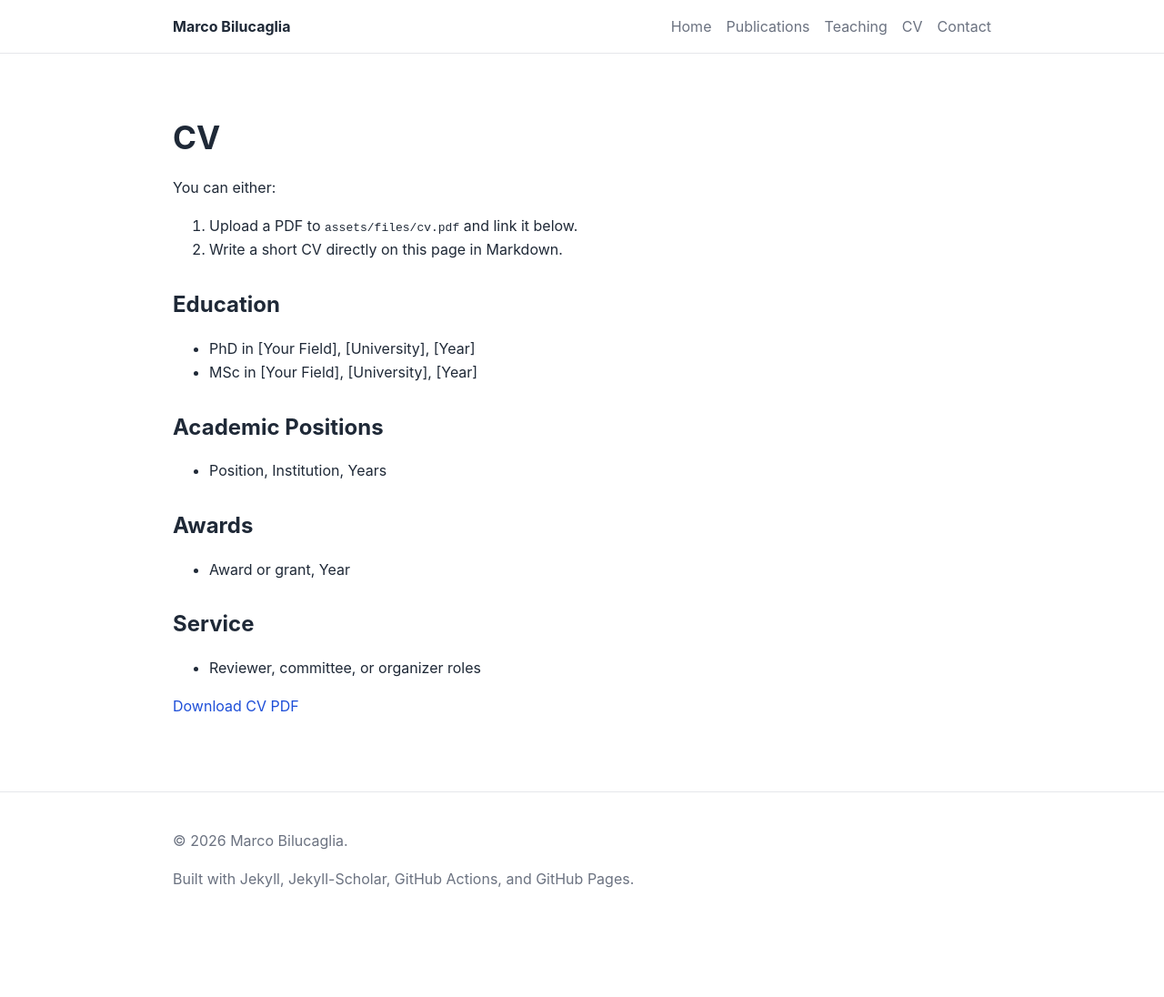
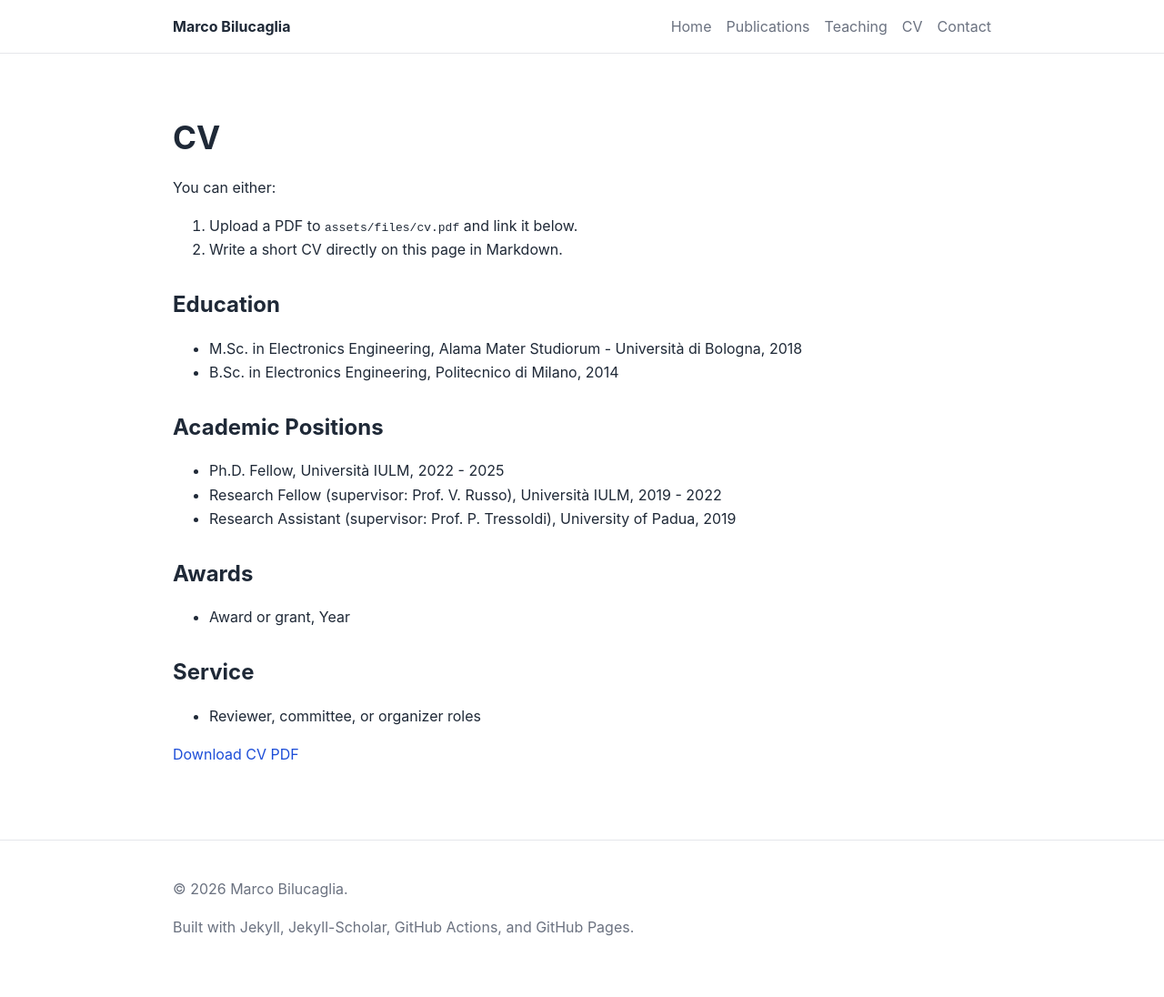
Before and after one commit to mbilucaglia/mbilucaglia.github.io, a Jekyll site: the page built from cv.md, in a window 1280 px wide. Shown: the whole page at 91% size. Built offline with Jekyll 4.4.1, drawn with Linux system fonts in a browser that asks for light colours; before the commit the page ends 1044 px from its top, so only the background shows below that.

Commit message:
Update cv.md

```diff
--- a/cv.md
+++ b/cv.md
@@ -7,11 +7,13 @@ You can either:
 2. Write a short CV directly on this page in Markdown.
 
 ## Education
-- PhD in [Your Field], [University], [Year]
-- MSc in [Your Field], [University], [Year]
+- M.Sc. in Electronics Engineering, Alama Mater Studiorum - Università di Bologna, 2018
+- B.Sc. in Electronics Engineering, Politecnico di Milano, 2014
 
 ## Academic Positions
-- Position, Institution, Years
+- Ph.D. Fellow, Università IULM, 2022 - 2025
+- Research Fellow (supervisor: Prof. V. Russo), Università IULM, 2019 - 2022
+- Research Assistant (supervisor: Prof. P. Tressoldi), University of Padua, 2019
 
 ## Awards
 - Award or grant, Year
```
